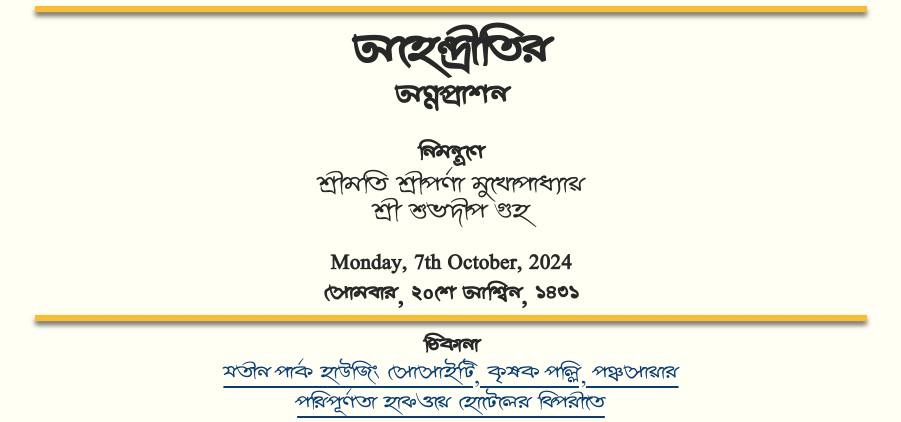
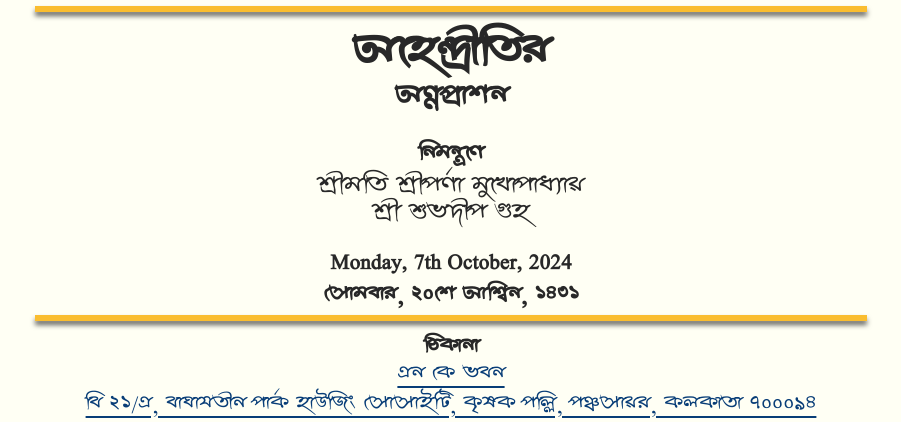
Before and after one commit to iamsubhranil/Ohendriti, a plain HTML site: page index.html in a window 1280 px wide. Shown: the part 670-1092 px from the top of the page, without its empty margins (189-1090 px from the left). Drawn offline with Linux system fonts and the light colour scheme.

Commit message:
updt: fix address

```diff
--- a/index.html
+++ b/index.html
@@ -11,7 +11,6 @@
       background-color: #fffff4;
       background-size: cover;
       background-repeat: no-repeat;
-      /* background-image: url("./img/background_rotated.jpg"); */
     }
 
     @font-face {
@@ -111,10 +110,11 @@
     <div class="separator">&nbsp;</div>
     <div style="font-family: 'BenSen'; line-height: 1.7rem; margin-top: -10px">
       <p><b>ঠিকানা</b></p>
-      <a href="https://google.com"
-        >যতীন পার্ক হাউজিং সোসাইটি, কৃষক পল্লি, পঞ্চসায়ার<br />পরিপূর্ণতা
-        হাফওয়ে হোটেলের বিপরীতে</a
-      >
+      <a href="https://maps.app.goo.gl/sZXDacicFZfAiDX69"
+        >এন কে ভবন<br />
+        বি ২১/এ, বাঘাযতীন পার্ক হাউজিং সোসাইটি, কৃষক পল্লি, পঞ্চসায়র, কলকাতা
+        ৭০০০৯৪
+      </a>
     </div>
   </body>
 </html>
```
